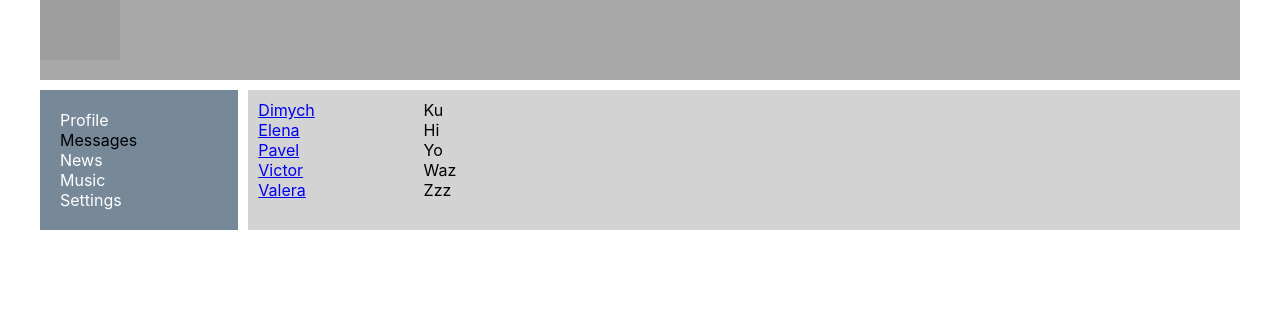
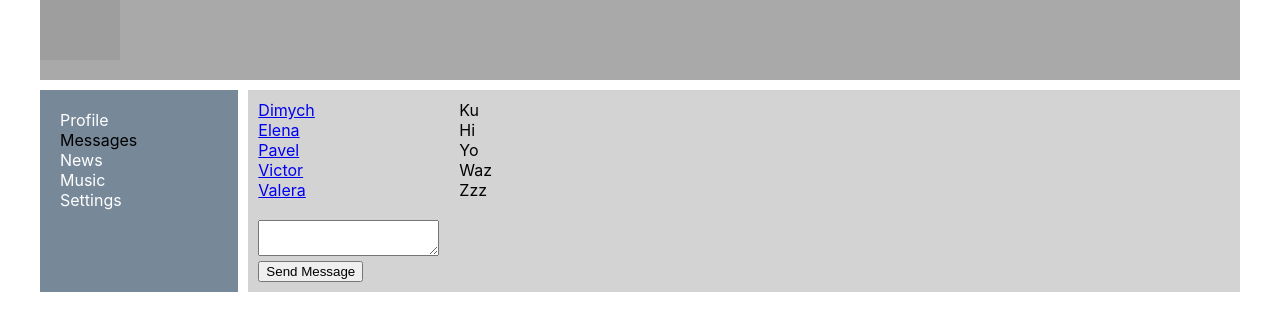
Before and after one commit to Bondarev-Igor/SocialNetworkSamurai, a React (Create React App) app: page /dialogs in a window 1280 px wide. Shown: the top 330 px of the page. Built offline with nearby package versions, Linux system fonts and the light colour scheme; grey boxes are pictures that could not be loaded.

Commit message:
edit TypeDialog

```diff
--- a/src/App.tsx
+++ b/src/App.tsx
@@ -8,21 +8,23 @@ import {BrowserRouter, Route} from "react-router-dom";
 import News from "./components/News/News";
 import Music from "./components/Music/Music";
 import Settings from "./components/Settings/Settings";
-import {DialogsPageType, ProfilePageType, RootStateType} from "./redux/state";
+import {AddPostType, DialogsPageType, ProfilePageType, RootStateType} from "./redux/state";
 
 type PropsType = {
     state: RootStateType
+    addPost: (postMessage:string) => void
 }
 
 function App(props: PropsType) {
-debugger;
     return (
         <BrowserRouter>
         <div className='app-wrapper'>
             <Header/>
             <Navbar/>
             <div className='app-wrapper-content'>
-                <Route path='/profile' render={() => <Profile profilePage = {props.state.profilePage}/>}/>
+                <Route path='/profile' render={() => <Profile
+                                                      profilePage = {props.state.profilePage}
+                                                      addPost={props.addPost}/>}/>
                 <Route path='/dialogs' render={()=> <Dialogs dialogsPage = {props.state.dialogsPage} />}/>
                 <Route path='/news' component={News}/>
                 <Route path='/music' component={Music}/>
--- a/src/components/Dialogs/Dialogs.module.css
+++ b/src/components/Dialogs/Dialogs.module.css
@@ -19,6 +19,6 @@
   padding: 10px;
 }
 
-.message {
-
+.addMessage {
+    padding: 10px;
 }
--- a/src/components/Dialogs/Dialogs.tsx
+++ b/src/components/Dialogs/Dialogs.tsx
@@ -26,6 +26,12 @@ const Dialogs = (props: PropsType) => {
             {messagesElements}
 
         </div>
+        <div className={style.addMessage}>
+            <textarea></textarea>
+            <div>
+                <button>Send Message</button>
+            </div>
+        </div>
     </div>
 };
 
--- a/src/components/Profile/MyPosts/MyPosts.tsx
+++ b/src/components/Profile/MyPosts/MyPosts.tsx
@@ -1,38 +1,40 @@
-import React from 'react';
+import React, {ChangeEvent} from 'react';
 import style from './MyPosts.module.css';
 import Post from "./Post/Post";
-
- type PostType={
-    id: number
-    message:string
-    likesCount: number
-}
+import {PostType} from "../../../redux/state";
 
 export type PostsType = {
      posts: Array<PostType>
+     addPost: (postMessage:string) => void
 }
 
 const MyPosts = (props: PostsType) => {
 
-    // let posts = [
-    //     {id: 1, message: 'Hi, how are you?', likesCount: 4},
-    //     {id: 2, message: "It's my first post", likesCount: 9}
-    //     ];
-
      let postsElements = props.posts.map(post=> <Post message={post.message} likesCount={post.likesCount}/>);
 
+     let newPostElement = React.createRef<HTMLTextAreaElement>();
+
+     let AddPost=()=> {
+         if (newPostElement.current) {
+             let text = newPostElement.current.value;
+             props.addPost(text);
+             newPostElement.current.value = "";
+         }
+     };
     return (
         <div className={style.postsBlock}>
             <h3>My Posts</h3>
             <div>
                 <div>
-                    <textarea></textarea>
+                    <textarea ref = { newPostElement }></textarea>
                 </div>
-                <button>Add post</button>
+                <button onClick={ AddPost }>Add post</button>
                 <button>Remove</button>
             </div>
             <div className={style.posts}>
+
                 { postsElements }
+
             </div>
         </div>
     )
--- a/src/components/Profile/Profile.tsx
+++ b/src/components/Profile/Profile.tsx
@@ -8,6 +8,7 @@ import {ProfilePageType} from "../../redux/state";
 
 export type PostsType = {
     profilePage: ProfilePageType
+    addPost: (postMessage:string) => void
 }
 
 
@@ -16,7 +17,9 @@ const Profile = (props: PostsType) => {
     return (
         <div className={style.content}>
             <ProfileInfo/>
-            <MyPosts posts={props.profilePage.posts}/>
+            <MyPosts
+                    posts={props.profilePage.posts}
+                    addPost={props.addPost}/>
         </div>
     )
 };
--- a/src/components/Profile/ProfileInfo/ProfileInfo.tsx
+++ b/src/components/Profile/ProfileInfo/ProfileInfo.tsx
@@ -1,6 +1,5 @@
 import React from 'react';
 import style from './ProfileInfo.module.css';
-
 
 
 const ProfileInfo = () => {
--- a/src/index.tsx
+++ b/src/index.tsx
@@ -4,30 +4,12 @@ import './index.css';
 import App from './App';
 import * as serviceWorker from './serviceWorker';
 import state from "./redux/state";
+import {addPost} from "./redux/state";
+import {rerenderEntireTree} from "./render";
 
-// let dialogs = [
-//     {id: 1, name: 'Dimych'},
-//     {id: 2, name: 'Elena'},
-//     {id: 3, name: 'Pavel'},
-//     {id: 4, name: 'Victor'},
-//     {id: 5, name: 'Valera'}
-// ];
-//
-// let messages = [
-//     {id: 1, message: 'Ku'},
-//     {id: 2, message: 'Hi'},
-//     {id: 3, message: 'Yo'},
-//     {id: 4, message: 'Waz'},
-//     {id: 5, message: 'Zzz'}
-// ];
-//
-// let posts = [
-//     {id: 1, message: 'Hi, how are you?', likesCount: 4},
-//     {id: 2, message: "It's my first post", likesCount: 9}
-// ];
 
-ReactDOM.render(  <App state={state} />, document.getElementById('root')
-);
+rerenderEntireTree(state);
+
 
 // If you want your app to work offline and load faster, you can change
 // unregister() to register() below. Note this comes with some pitfalls.
--- a/src/redux/state.tsx
+++ b/src/redux/state.tsx
@@ -1,7 +1,10 @@
+import {rerenderEntireTree} from "../render";
+
 export type MessageType = {
     id: number
     message: string
 }
+
 
 export type DialogType = {
     id: number
@@ -28,6 +31,14 @@ export type RootStateType = {
     dialogsPage: DialogsPageType
 }
 
+export type AddPostType ={
+    addPost: (postMessage: string) => void
+}
+
+export type RerenderEntireTreeType = {
+    rerenderEntireTree: (state:RootStateType)=> void
+}
+
 let state: RootStateType = {
     profilePage: {
         posts: [
@@ -51,6 +62,16 @@ let state: RootStateType = {
             {id: 5, message: 'Zzz'}
         ]
     }
-}
+};
+
+ export let addPost =(postMessage: string)=> {
+     let newPost = {
+         id: 5,
+         message: postMessage,
+         likesCount:0
+     };
+     state.profilePage.posts.push(newPost);
+     rerenderEntireTree(state)
+ }
 
 export default state;
--- /dev/null
+++ b/src/render.tsx
@@ -0,0 +1,14 @@
+import React from 'react';
+import ReactDOM from 'react-dom';
+import './index.css';
+import App from './App';
+import {RootStateType} from "./redux/state";
+import {addPost} from "./redux/state";
+
+export let rerenderEntireTree = (state:RootStateType) => {
+    ReactDOM.render(
+        <App state={state}
+             addPost={addPost}/>,
+        document.getElementById('root')
+    );
+};
```
Also changed, not shown: src/components/Dialogs/DialogItem/DialogsItem.tsx (+6 -18 lines), 1 other file (tests, documents, lock files or other folders).
